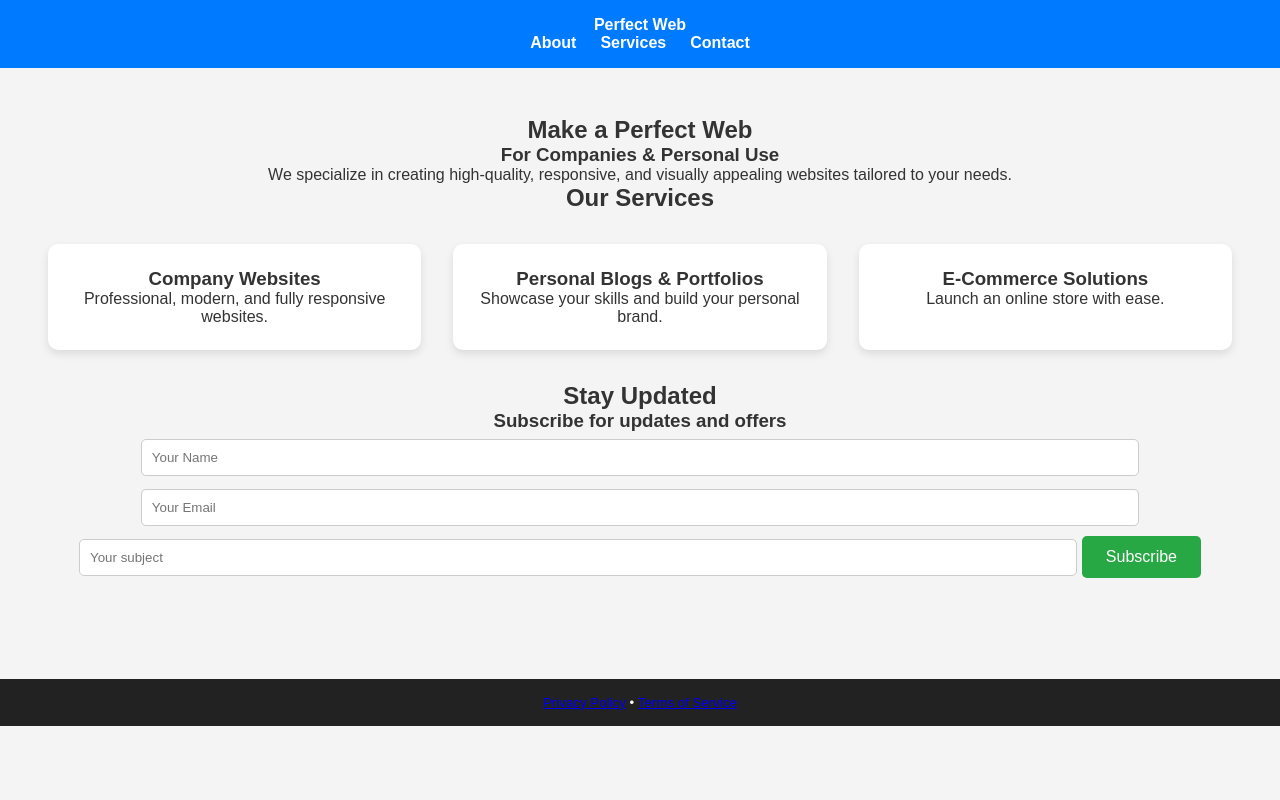
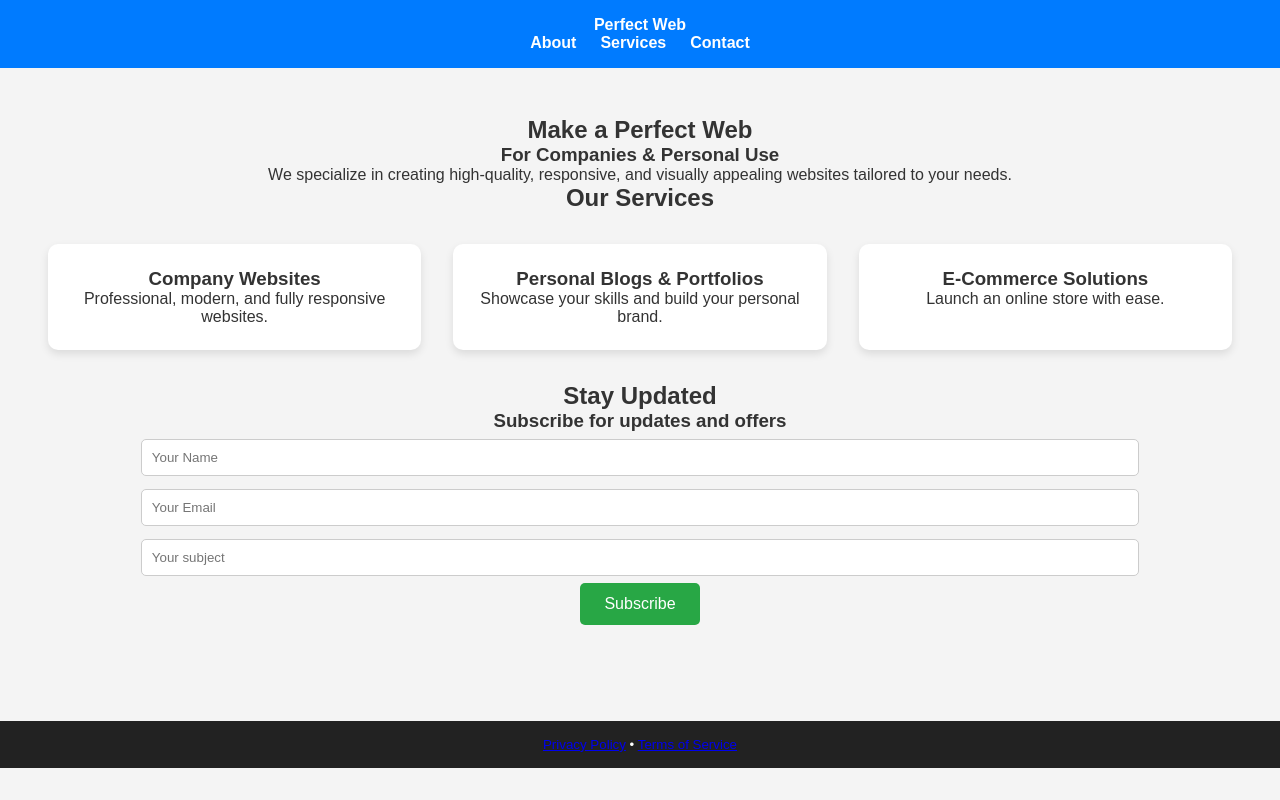
Before and after one commit to adham1346g/Ny--Night--Company, a plain HTML site: page web.html in a window 1280 px wide. Drawn offline with Linux system fonts and the light colour scheme.

Commit message:
Update web.html

```diff
--- a/web.html
+++ b/web.html
@@ -122,7 +122,7 @@
             <form id="subscribeForm">
                 <input type="text" name="name" id="name" placeholder="Your Name" required>
                 <input type="email" name="email" id="email" placeholder="Your Email" required>
-                <input type="subject" name="subject" id="email" placeholder="Your subject" required>
+                <input type="subject" name="subject" id="email" placeholder="Your subject" required><br>
                 <button type="submit">Subscribe</button>
             </form>
         </section>
```
